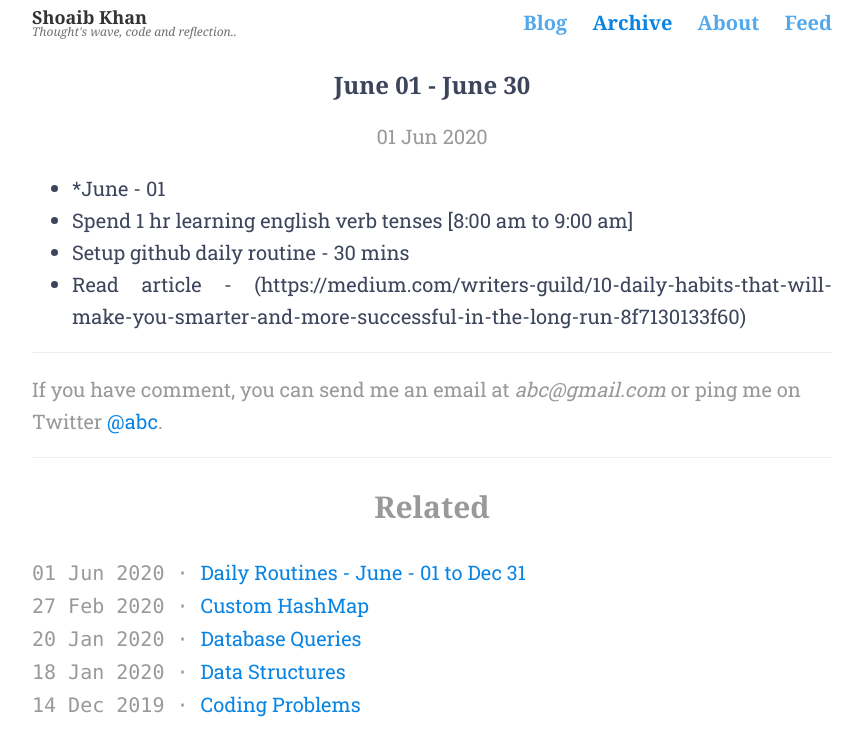
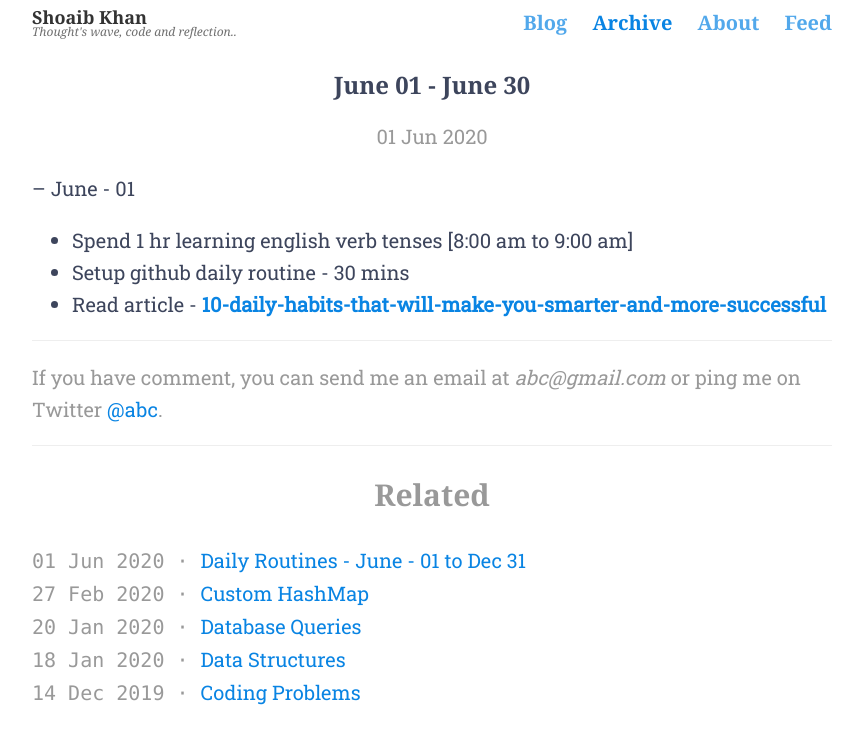
Before and after one commit to shoaibk-dev/shoaibk-dev.github.io, a Jekyll site: the page built from _posts/2020-06-01-June-01.md, in a window 1280 px wide. Shown: the top 756 px of the page, without its empty margins (208-1070 px from the left). Built offline with Jekyll 4.4.1, drawn with Linux system fonts in a browser that asks for light colours; nearby versions of some CDN libraries; library files that are not in the unit come from our copies; part of the change alters nothing that is shown.

Commit message:
Update 2020-06-01-June-01.md

```diff
--- a/_posts/2020-06-01-June-01.md
+++ b/_posts/2020-06-01-June-01.md
@@ -3,7 +3,8 @@ layout: post
 title: June 01 - June 30
 ---
 
-* *June - 01
+-- June - 01
+
  - Spend 1 hr learning english verb tenses [8:00 am to 9:00 am]
  - Setup github daily routine - 30 mins
- - Read article - (https://medium.com/writers-guild/10-daily-habits-that-will-make-you-smarter-and-more-successful-in-the-long-run-8f7130133f60)
+ - Read article - [**10-daily-habits-that-will-make-you-smarter-and-more-successful**](https://medium.com/writers-guild/10-daily-habits-that-will-make-you-smarter-and-more-successful-in-the-long-run-8f7130133f60)
```
